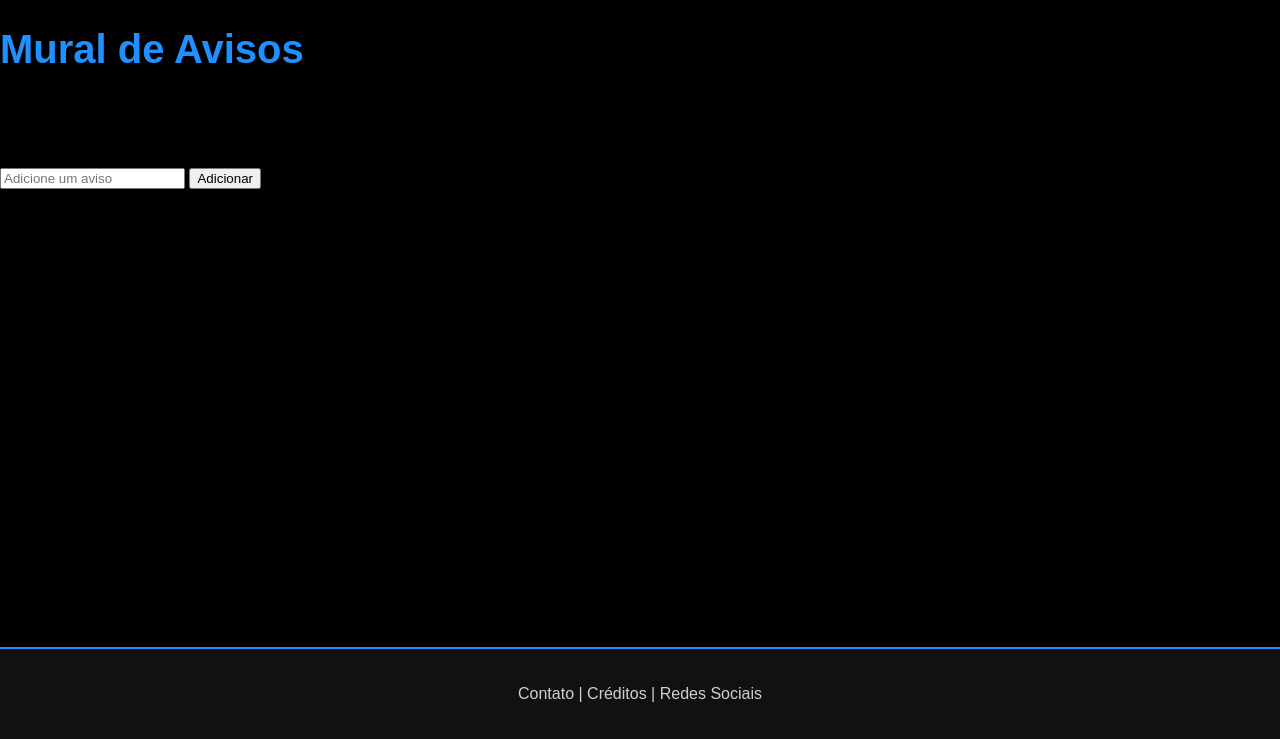
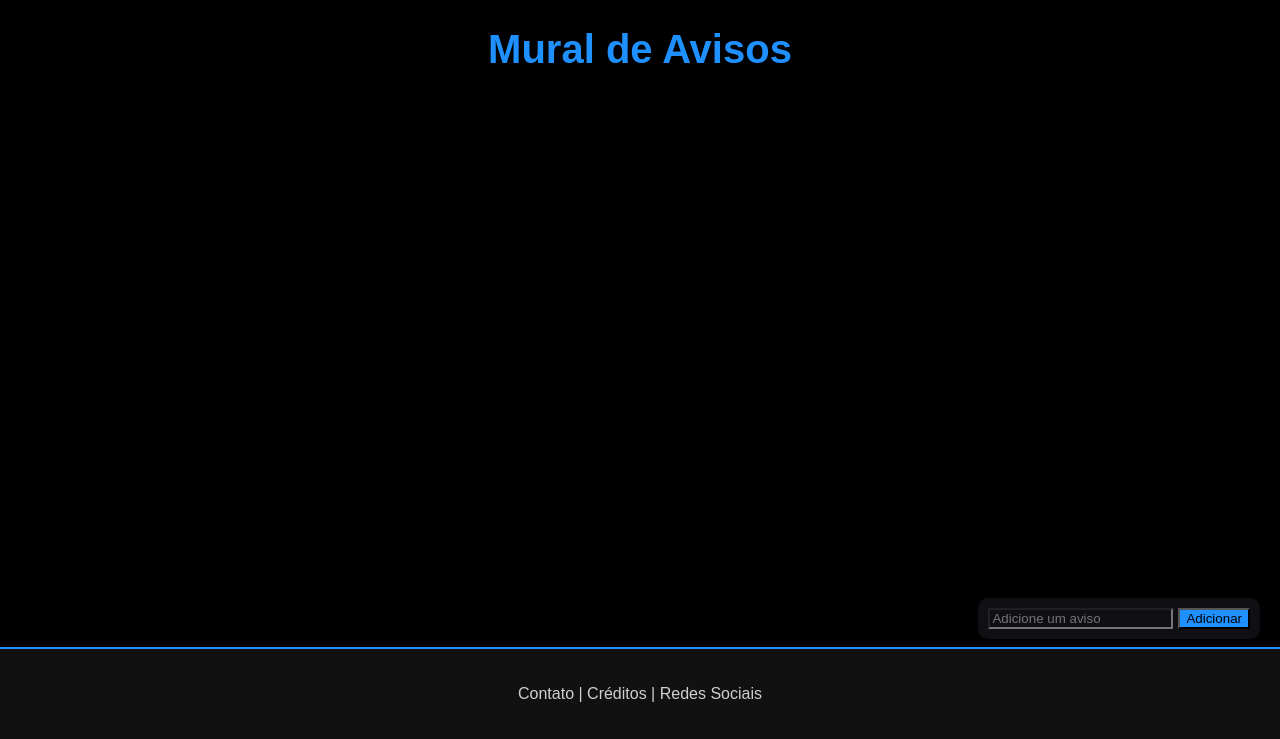
Before and after one commit to Liyjkkif/3VINFOrme-se, a PHP site: page /mural.html in a window 1280 px wide. Shown: the part 61-800 px from the top of the page. Run offline with PHP 8.4, Linux system fonts and the light colour scheme.

Commit message:
Update style.css

```diff
--- a/style.css
+++ b/style.css
@@ -49,6 +49,7 @@
 }
 
 h1 {
+    text-align: center;
     color: #1e90ff;
     font-size: 2.5rem;
     margin-bottom: 4rem;
@@ -113,3 +114,45 @@
 main {
     flex: 1;
 }
+
+#formAviso {
+  position: fixed;
+  bottom: 100px;
+  right: 20px;
+  display: flex;
+  gap: 5px;
+  background: #101014;
+  padding: 10px;
+  border-radius: 10px;
+  box-shadow: 0 0 8px rgba(0,0,0,0.2);
+}
+
+
+#listaAvisos {
+  display: flex;
+  flex-direction: column;
+  align-items: center;
+  gap: 15px;
+  margin-top: 60px;
+  padding: 20px;
+  list-style: none;
+}
+
+#listaAvisos li {
+  background-color: #101014;
+  padding: 15px 20px;
+  border-radius: 12px;
+  box-shadow: 0 2px 6px rgba(0,0,0,0.1);
+  width: 80%;
+  max-width: 500px;
+  text-align: center;
+}
+
+#buttonAviso{
+    background-color:#1e90ff;
+}
+
+input{
+    background-color: #101014;
+    color: #1e90ff
+}
```
